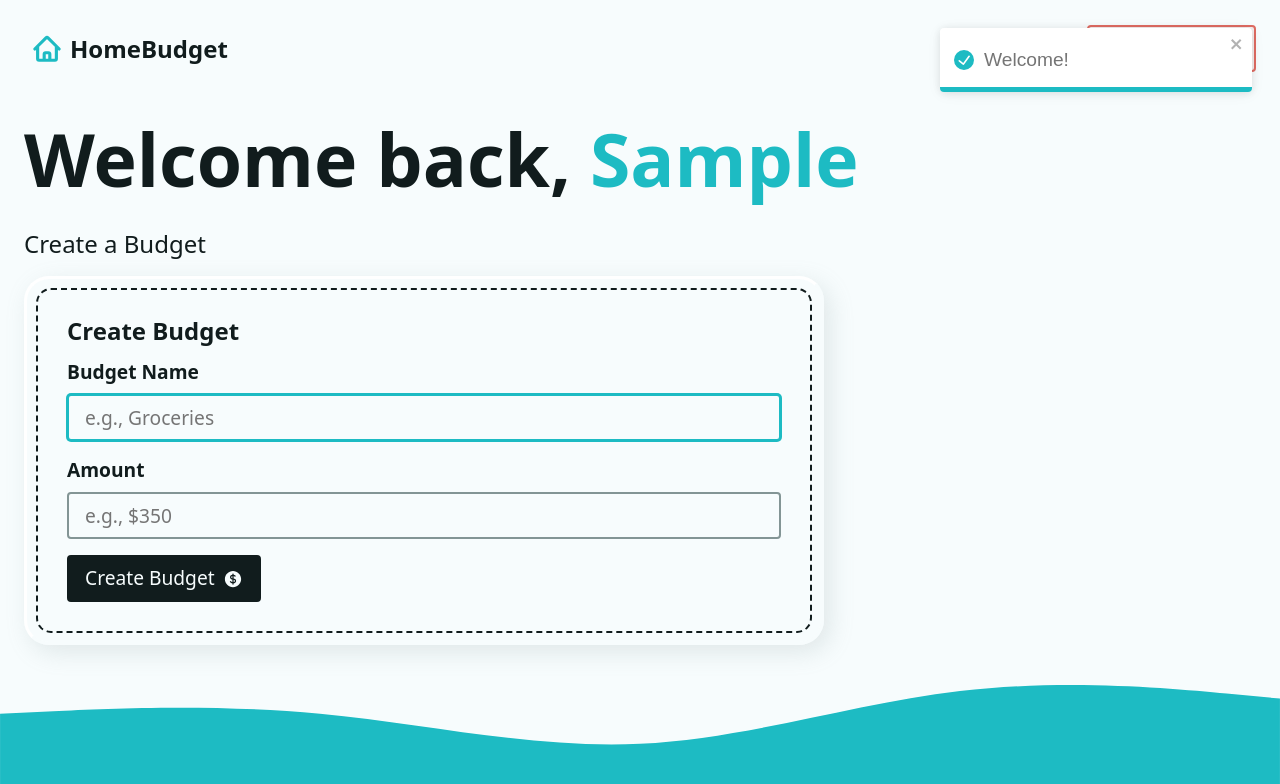
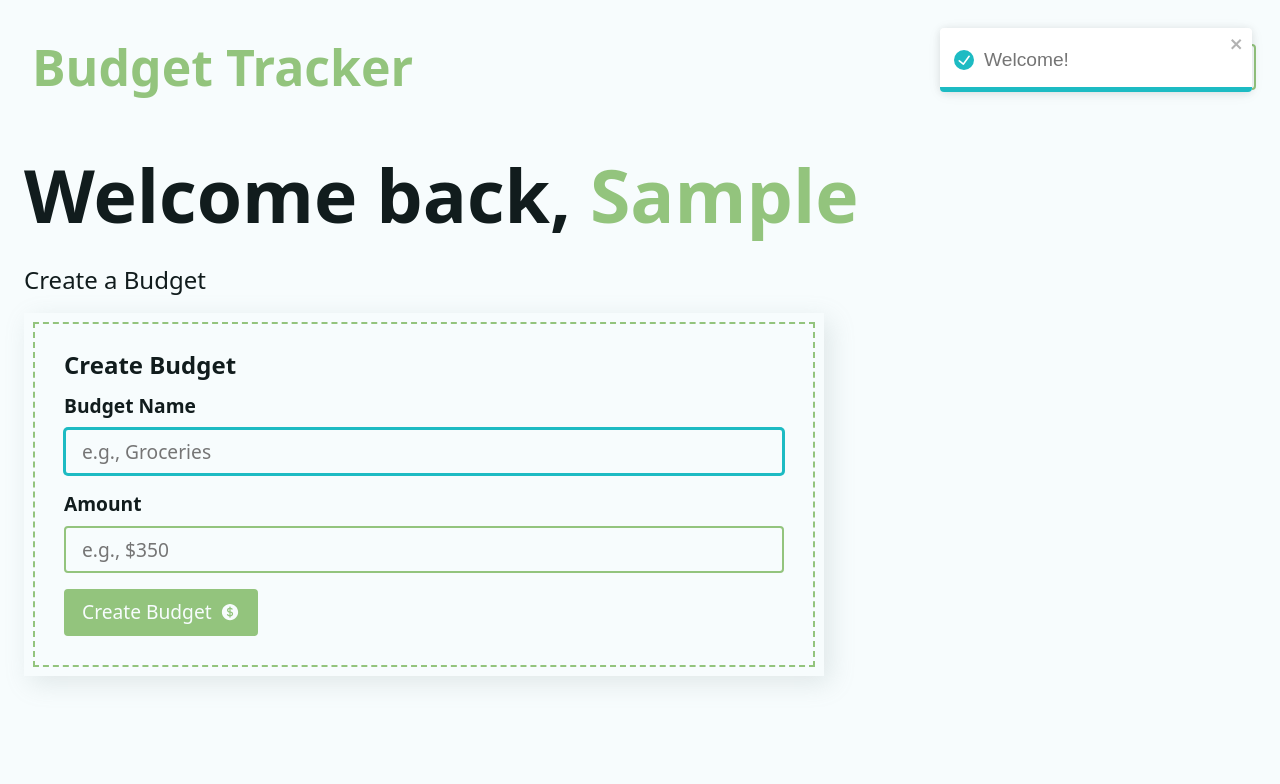
Before and after one commit to Rhy2468/Budgeting-App, a React (Vite) app in the folder react-router-budget-app/: page / in a window 1280 px wide. Both pictures are taken after typing "Sample" into the empty fields and a click on the button "Create Account". Shown: the top 784 px of the page. Built offline with nearby package versions, Linux system fonts and the light colour scheme.

Commit message:
Changed design of website

```diff
--- a/react-router-budget-app/src/components/Nav.jsx
+++ b/react-router-budget-app/src/components/Nav.jsx
@@ -1,11 +1,5 @@
 //React Router Imports
 import { Form, NavLink } from "react-router-dom"
-
-//library
-import{ TrashIcon } from '@heroicons/react/24/solid'
-
-//assets
-import logomark from "../assets/logomark.svg"
 
 const Nav = ({userName}) => {
     return(
@@ -14,8 +8,7 @@ const Nav = ({userName}) => {
                 to="/"
                 aria-label = "Go to Home"
             >
-                <img src={logomark} alt="" height={30}/>
-                <span>HomeBudget</span>
+                <span>Budget Tracker</span>
             </NavLink>
             {
                 userName && (
@@ -29,8 +22,7 @@ const Nav = ({userName}) => {
                         }}
                     >
                         <button type="submit" className="btn btn--warning">
-                            <span>Delete User</span>
-                            <TrashIcon width={20} />
+                            <span>Switch User</span>
                         </button>
                     </Form>
                 )
--- a/react-router-budget-app/src/index.css
+++ b/react-router-budget-app/src/index.css
@@ -108,20 +108,20 @@ p {
 /* color utils */
 
 .accent {
-  color: hsl(var(--accent));
+  color: 	#93c47d;
 }
 
 .muted {
-  color: hsl(var(--muted));
+  color: 	#93c47d;
 }
 
 /* links and buttons */
 
 :where(a, .btn) {
-  --color: hsl(var(--text));
-  --backdrop: hsl(var(--accent));
+  --color: 	#93c47d;
+  --backdrop: 	#93c47d;
   font: inherit;
-  color: var(--color);
+  color: 	#93c47d;
   border-radius: var(--round-sm);
   -webkit-transition: -webkit-box-shadow 300ms
     cubic-bezier(0.075, 0.82, 0.165, 1);
@@ -168,11 +168,10 @@ p {
 
 :where(.btn):is(:hover, :focus-visible) {
   background-color: var(--backdrop);
-  color: var(--color);
 }
 
 :where(.btn--dark) {
-  --backdrop: hsl(var(--text));
+  --backdrop: 	#93c47d;
 }
 
 :where(.btn--outline) {
@@ -188,13 +187,13 @@ p {
 }
 
 :where(.btn--warning) {
-  --backdrop: hsl(var(--warning) / 0.1);
-  border: 2px solid hsl(var(--warning));
-  --color: hsl(var(--warning));
+  --backdrop: #93c47d/0.1;
+  border: 2px solid #93c47d;
+  --color: #93c47d;
 }
 
 :where(.btn--warning):is(:hover, :focus-visible) {
-  --backdrop: hsl(var(--warning));
+  --backdrop: #93c47d;
   --color: hsl(var(--bkg));
 }
 
@@ -310,6 +309,7 @@ nav {
   padding: var(--space-md);
   max-width: 1500px;
   margin-inline: auto;
+  font-size: 50px;
 }
 
 nav a {
@@ -343,7 +343,7 @@ select {
   font: inherit;
   font-size: var(--fs-300);
   background-color: hsl(var(--bkg));
-  border: 2px solid hsl(var(--muted));
+  border: 2px solid 	#93c47d;
   border-radius: var(--round-sm);
   padding: var(--space-xs) var(--space-sm);
   height: 100%;
@@ -423,21 +423,16 @@ select {
   gap: var(--space-sm);
   background-color: var(--bkg);
   padding: var(--space-xl);
-  border-radius: var(--round-lg);
   -webkit-box-shadow: 0.25em 0.3em 1em hsl(var(--muted) / 0.2);
   box-shadow: 0.25em 0.3em 1em hsl(var(--muted) / 0.2);
-  border-top: 0.15em solid white;
-  border-left: 0.15em solid white;
-  border-right: 0.15em solid hsl(var(--bkg));
-  border-bottom: 0.15em solid hsl(var(--bkg));
+  border-color: 	#93c47d;
 }
 
 .form-wrapper::before {
   content: "";
   position: absolute;
   inset: 0.55rem;
-  border: 2px dashed hsl(var(--text));
-  border-radius: calc(var(--round-lg) * 0.6);
+  border: 2px dashed 	#93c47d;
   z-index: -1;
 }
 
@@ -476,12 +471,10 @@ select {
   -webkit-box-shadow: 0.25em 0.3em 1em hsl(var(--muted) / 0.2);
   box-shadow: 0.25em 0.3em 1em hsl(var(--muted) / 0.2);
   background-color: var(--bkg);
-  border-radius: var(--round-lg);
-  border: 3px solid hsl(var(--backdrop));
+  border: 3px solid 	#93c47d;
   padding: calc(var(--space-md) / 1.5) calc(var(--space-md) / 1.2);
   gap: var(--space-sm);
   text-decoration: none;
-  color: hsl(var(--backdrop));
 }
 
 .budget > .flex-sm {
@@ -522,7 +515,6 @@ progress {
   border: none;
   width: 100%;
   height: var(--space-sm);
-  border-radius: 100vmax;
   overflow: hidden;
   -webkit-transition: all 500ms cubic-bezier(0.075, 0.82, 0.165, 1);
   -o-transition: all 500ms cubic-bezier(0.075, 0.82, 0.165, 1);
@@ -540,7 +532,7 @@ progress[value]::-moz-progress-bar {
 }
 
 progress[value]::-webkit-progress-value {
-  background-color: hsl(var(--backdrop));
+  background-color: 	#93c47d;
   -webkit-transition: all 500ms cubic-bezier(0.075, 0.82, 0.165, 1);
 }
 
@@ -565,11 +557,9 @@ progress[value]::-webkit-progress-value {
 
 table {
   width: 100%;
+  background-color: #d9ead3;
 }
 
-tr:nth-child(odd) {
-  background-color: hsl(var(--accent) / 0.04);
-}
 
 td {
   border: none;
@@ -595,7 +585,6 @@ table a {
   color: hsl(var(--bkg));
   background-color: hsl(var(--accent));
   padding: var(--space-xs) var(--space-sm);
-  border-radius: var(--round-full);
 }
 
 /* toast */
--- a/react-router-budget-app/src/layouts/Main.jsx
+++ b/react-router-budget-app/src/layouts/Main.jsx
@@ -1,8 +1,5 @@
 // React Router Dom imports
 import { Outlet, useLoaderData } from "react-router-dom"
-
-//assets
-import wave from "../assets/wave.svg"
 
 //components
 import Nav from "../components/Nav"
@@ -26,7 +23,6 @@ const Main = () =>{
             <main>
                 <Outlet />
             </main>
-            <img src={wave} alt="" />
         </div>
     )
 }
```
Also changed, not shown: react-router-budget-app/src/assets/wave.svg (deleted).
